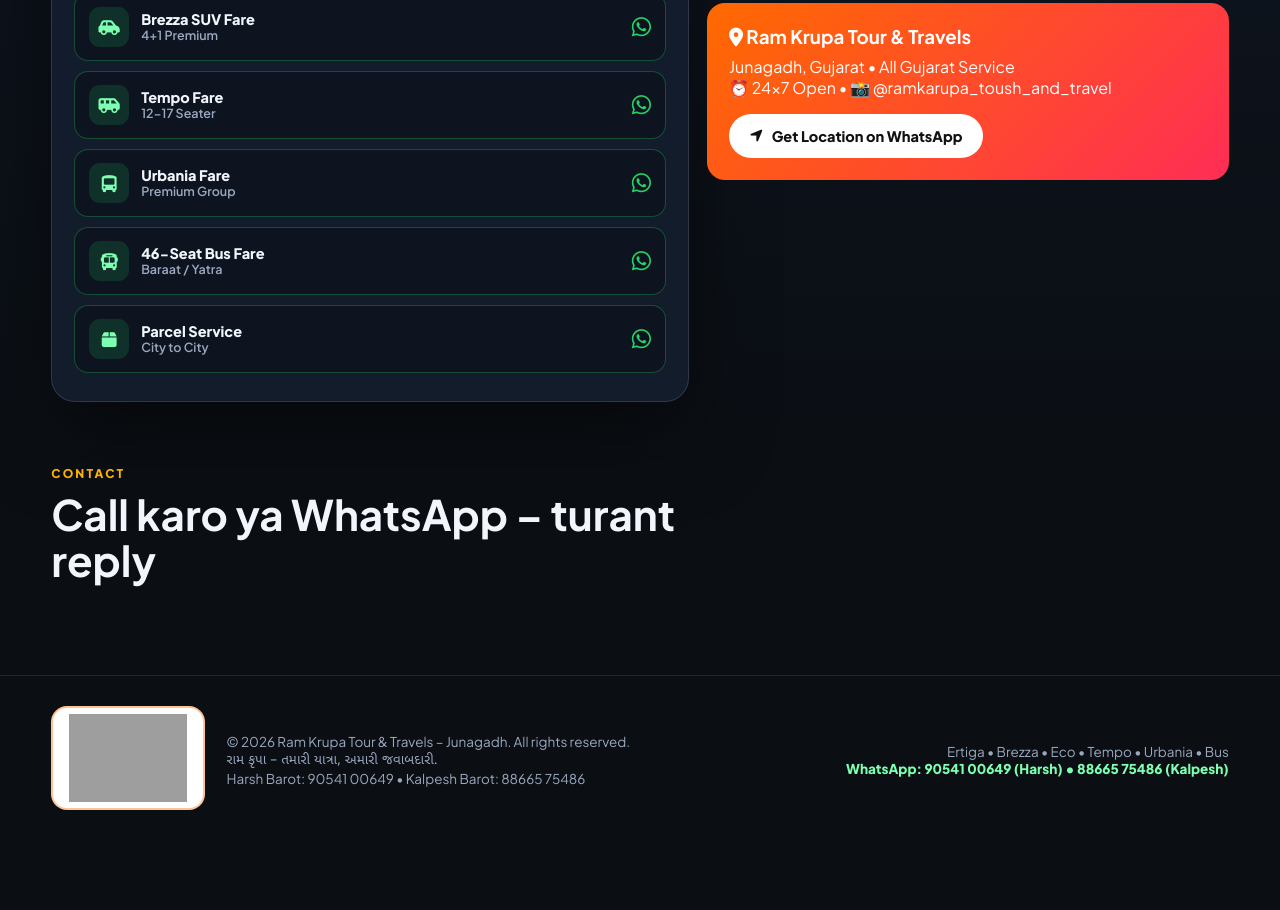
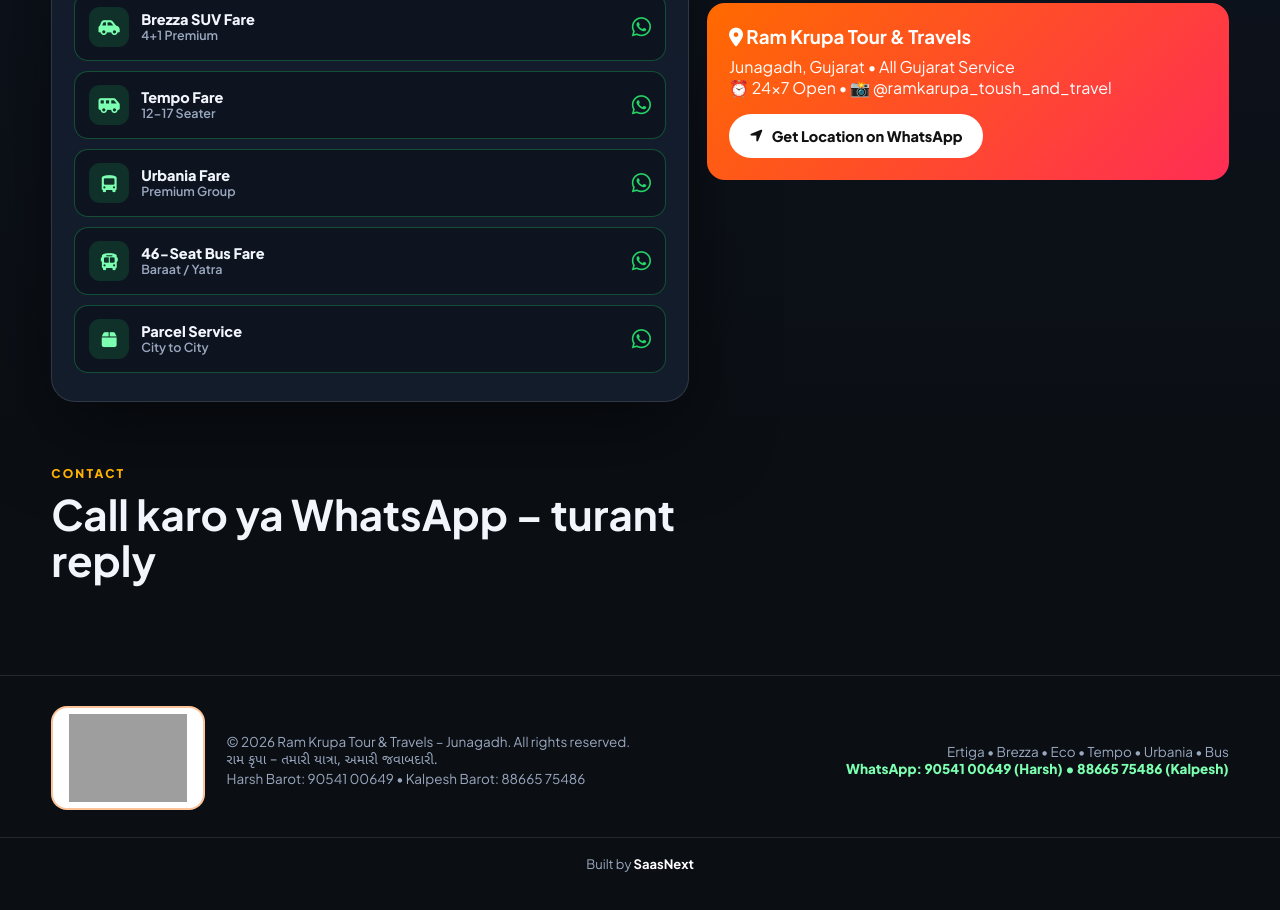
Before and after one commit to Deepak-ai-93/db-tour, a plain HTML site: page index.html in a window 1280 px wide. Shown: the part 4949-5859 px from the top of the page. Drawn offline with nearby package versions, Linux system fonts and the light colour scheme; grey boxes are pictures that could not be loaded.

Commit message:
Add centered Built by SaasNext attribution in footer

```diff
--- a/index.html
+++ b/index.html
@@ -164,6 +164,9 @@
 .foot-logo img{height:88px;width:auto;max-width:240px;object-fit:contain;display:block}
 .foot-text{flex:1;min-width:220px}
 .foot-contact{text-align:right}
+.foot-builtby{width:100%;text-align:center;padding-top:18px;margin-top:24px;border-top:1px solid var(--line);font-size:13px;color:var(--muted)}
+.foot-builtby a{color:#fff;font-weight:700;text-decoration:none}
+.foot-builtby a:hover{color:var(--saffron)}
 /* Floating */
 .float-wa{position:fixed;right:18px;bottom:18px;z-index:200;display:flex;flex-direction:column;gap:10px}
 .float-wa a{width:58px;height:58px;border-radius:50%;display:grid;place-items:center;font-size:26px;box-shadow:0 14px 34px rgba(0,0,0,.45)}
@@ -391,7 +394,7 @@
 
 <section id="contact" style="padding-top:0"><div class="container"><div class="sec-head reveal"><div class="eyebrow">Contact</div><h2>Call karo ya WhatsApp – turant reply</h2></div></div></section>
 
-<footer><div class="container foot"><div class="foot-brand"><span class="foot-logo"><img loading="lazy" src="asset/logo.png" alt="Ram Krupa Tour & Travels – Junagadh"></span></div><div class="foot-text">© 2026 Ram Krupa Tour & Travels – Junagadh. All rights reserved.<br><span class="guj">રામ કૃપા – તમારી યાત્રા, અમારી જવાબદારી.</span><br>Harsh Barot: 90541 00649 • Kalpesh Barot: 88665 75486</div><div class="foot-contact">Ertiga • Brezza • Eco • Tempo • Urbania • Bus<br><a href="https://wa.me/919054100649" style="color:#7CFFB0;font-weight:800">WhatsApp: 90541 00649 (Harsh) • 88665 75486 (Kalpesh)</a></div></div></footer>
+<footer><div class="container foot"><div class="foot-brand"><span class="foot-logo"><img loading="lazy" src="asset/logo.png" alt="Ram Krupa Tour & Travels – Junagadh"></span></div><div class="foot-text">© 2026 Ram Krupa Tour & Travels – Junagadh. All rights reserved.<br><span class="guj">રામ કૃપા – તમારી યાત્રા, અમારી જવાબદારી.</span><br>Harsh Barot: 90541 00649 • Kalpesh Barot: 88665 75486</div><div class="foot-contact">Ertiga • Brezza • Eco • Tempo • Urbania • Bus<br><a href="https://wa.me/919054100649" style="color:#7CFFB0;font-weight:800">WhatsApp: 90541 00649 (Harsh) • 88665 75486 (Kalpesh)</a></div></div><div class="container foot-builtby">Built by <a href="https://saasnext.in/" target="_blank" rel="noopener">SaasNext</a></div></footer>
 
 <div class="float-wa"><a class="fw-ig" target="_blank" href="https://www.instagram.com/ramkarupa_toush_and_travel"><i class="fa-brands fa-instagram"></i><span class="fw-ig-label">Follow Us</span></a><a class="fw-wa" target="_blank" href="https://wa.me/919054100649?text=Hello%20Ram%20Krupa%20Travels%2C%20I%20want%20to%20book%20a%20car"><i class="fa-brands fa-whatsapp"></i></a><a class="fw-call" href="tel:+919054100649"><i class="fa-solid fa-phone"></i></a></div>
 
```
